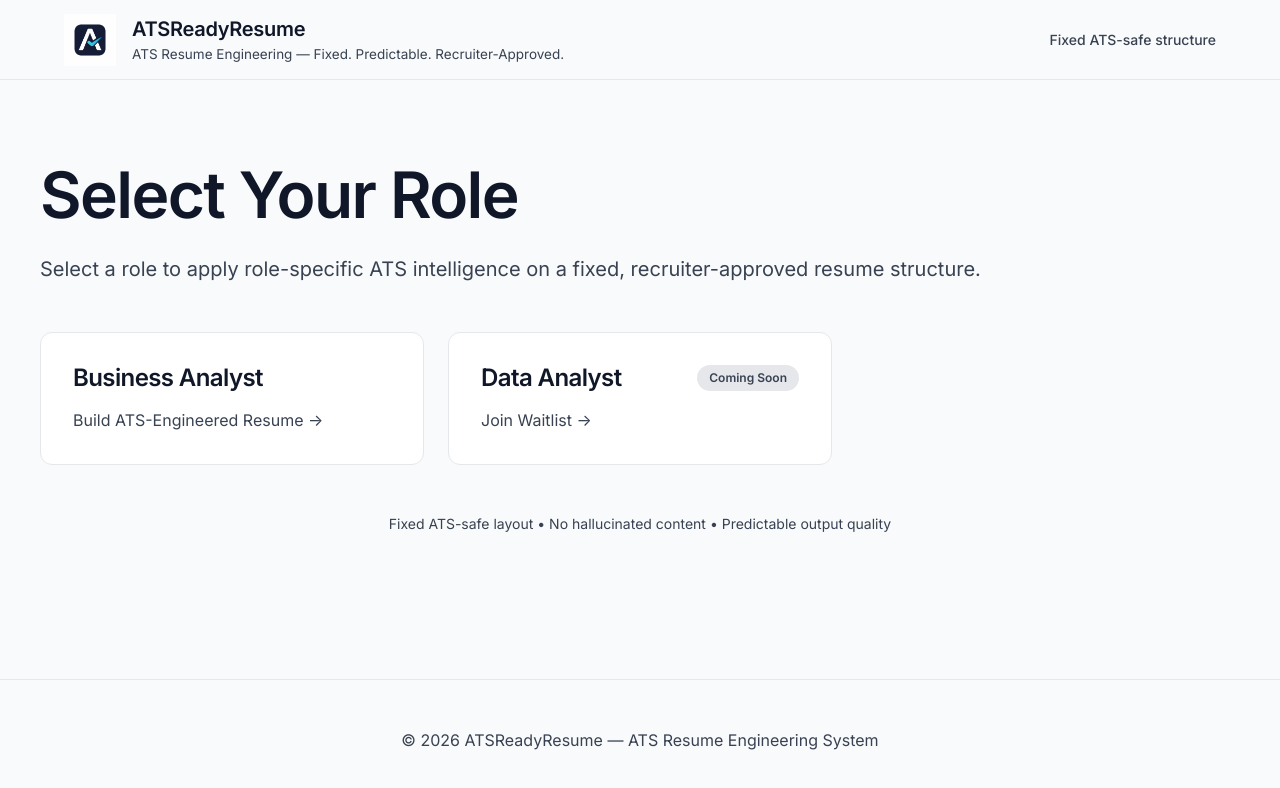
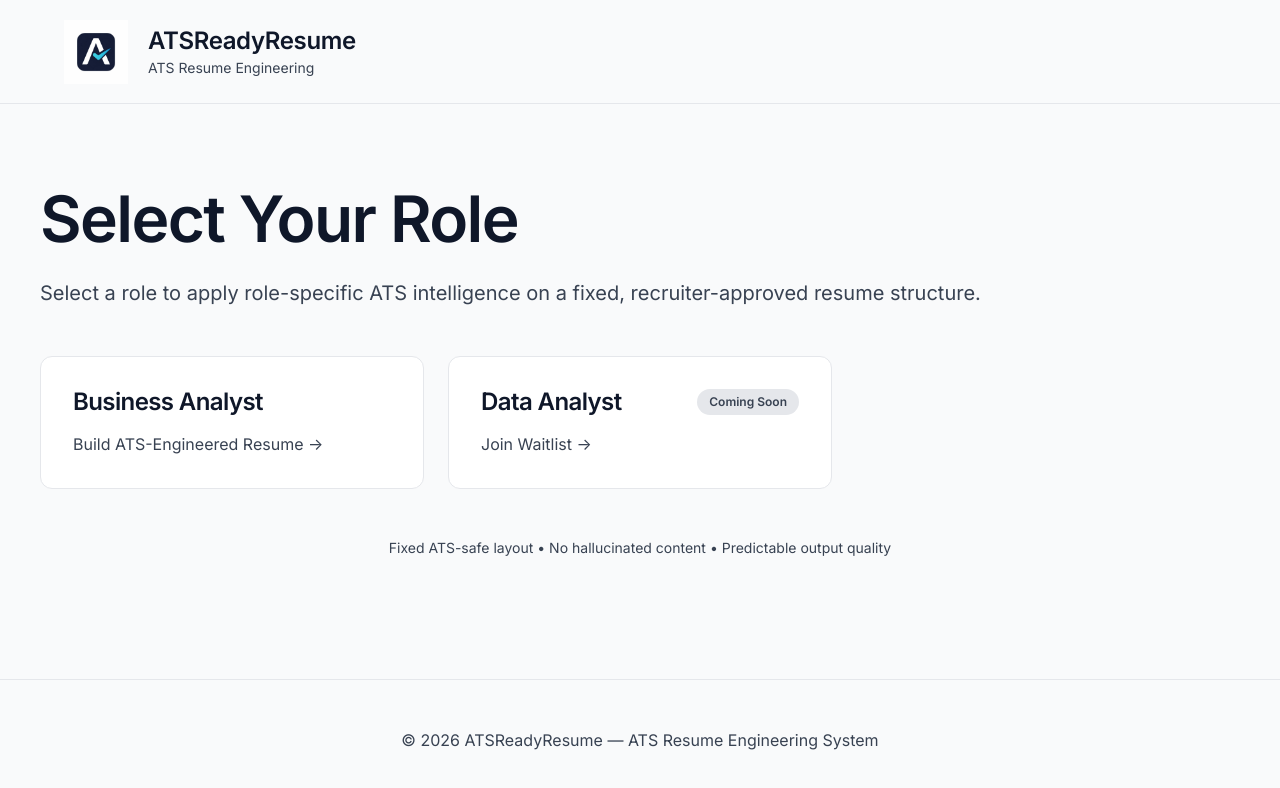
Before and after one commit to ether-it/ats-resume-generator, a Next.js app: page / in a window 1280 px wide. Shown: the top 788 px of the page. Built offline with nearby package versions, Linux system fonts and the light colour scheme.

Commit message:
refactor(Header): rebuild as primary brand anchor

```diff
--- a/src/components/Header.module.css
+++ b/src/components/Header.module.css
@@ -1,5 +1,5 @@
 .header {
-    height: 72px;
+    height: 88px;
     background-color: hsl(var(--background));
     border-bottom: 1px solid hsl(var(--border));
     display: flex;
@@ -10,14 +10,14 @@
 .brandLink {
     display: flex;
     align-items: center;
-    gap: 14px;
+    gap: 16px;
     text-decoration: none;
     color: inherit;
 }
 
 .logo {
-    width: 40px;
-    height: 40px;
+    width: 48px;
+    height: 48px;
     object-fit: contain;
     flex-shrink: 0;
 }
@@ -30,64 +30,47 @@
 }
 
 .brandName {
-    font-size: 16.5px;
+    font-size: 20px;
     font-weight: 700;
     color: hsl(var(--header-color));
     letter-spacing: -0.015em;
 }
 
 .slogan {
-    display: none;
-}
-
-.trustSignal {
-    font-size: 14px;
+    display: block;
+    font-size: 13px;
     color: hsl(var(--muted-foreground));
-    font-weight: 500;
-    display: none;
+    margin-top: 2px;
+    font-weight: 400;
+    line-height: 1.2;
 }
 
 /* Tablet adjustments */
 @media (min-width: 768px) {
-    .header {
-        height: 80px;
-    }
-
-    .brandLink {
-        gap: 16px;
-    }
-
-    .logo {
-        width: 48px;
-        height: 48px;
-    }
-
-    .brandName {
-        font-size: 19px;
-    }
-
-    .trustSignal {
-        display: block;
-    }
+    /* No specific overrides needed for tablet if mobile/desktop logic covers it, but keeping for safety if wanted */
 }
 
 /* Desktop adjustments */
 @media (min-width: 1024px) {
+    .header {
+        height: 104px;
+    }
+
+    .brandLink {
+        gap: 20px;
+    }
+
     .logo {
-        width: 52px;
-        height: 52px;
+        width: 64px;
+        height: 64px;
     }
 
     .brandName {
-        font-size: 20px;
+        font-size: 24px;
     }
 
     .slogan {
-        display: block;
-        font-size: 13.5px;
-        color: hsl(var(--muted-foreground));
+        font-size: 14px;
         margin-top: 4px;
-        font-weight: 400;
-        line-height: 1.2;
     }
 }
--- a/src/components/Header.tsx
+++ b/src/components/Header.tsx
@@ -6,25 +6,21 @@ import styles from './Header.module.css';
 export const Header: FunctionComponent = () => {
     return (
         <header className={styles.header}>
-            <div className="container" style={{ display: 'flex', justifyContent: 'space-between', alignItems: 'center', height: '100%' }}>
+            <div className="container" style={{ display: 'flex', alignItems: 'center', height: '100%' }}>
                 <Link href="/" className={styles.brandLink}>
                     <Image
                         src="/logo.png"
                         alt="ATSReadyResume"
-                        width={52}
-                        height={52}
+                        width={64}
+                        height={64}
                         className={styles.logo}
                         priority
                     />
                     <div className={styles.brandTextColumn}>
                         <span className={styles.brandName}>ATSReadyResume</span>
-                        <span className={styles.slogan}>ATS Resume Engineering — Fixed. Predictable. Recruiter-Approved.</span>
+                        <span className={styles.slogan}>ATS Resume Engineering</span>
                     </div>
                 </Link>
-
-                <div className={styles.trustSignal}>
-                    Fixed ATS-safe structure
-                </div>
             </div>
         </header>
     );
```
